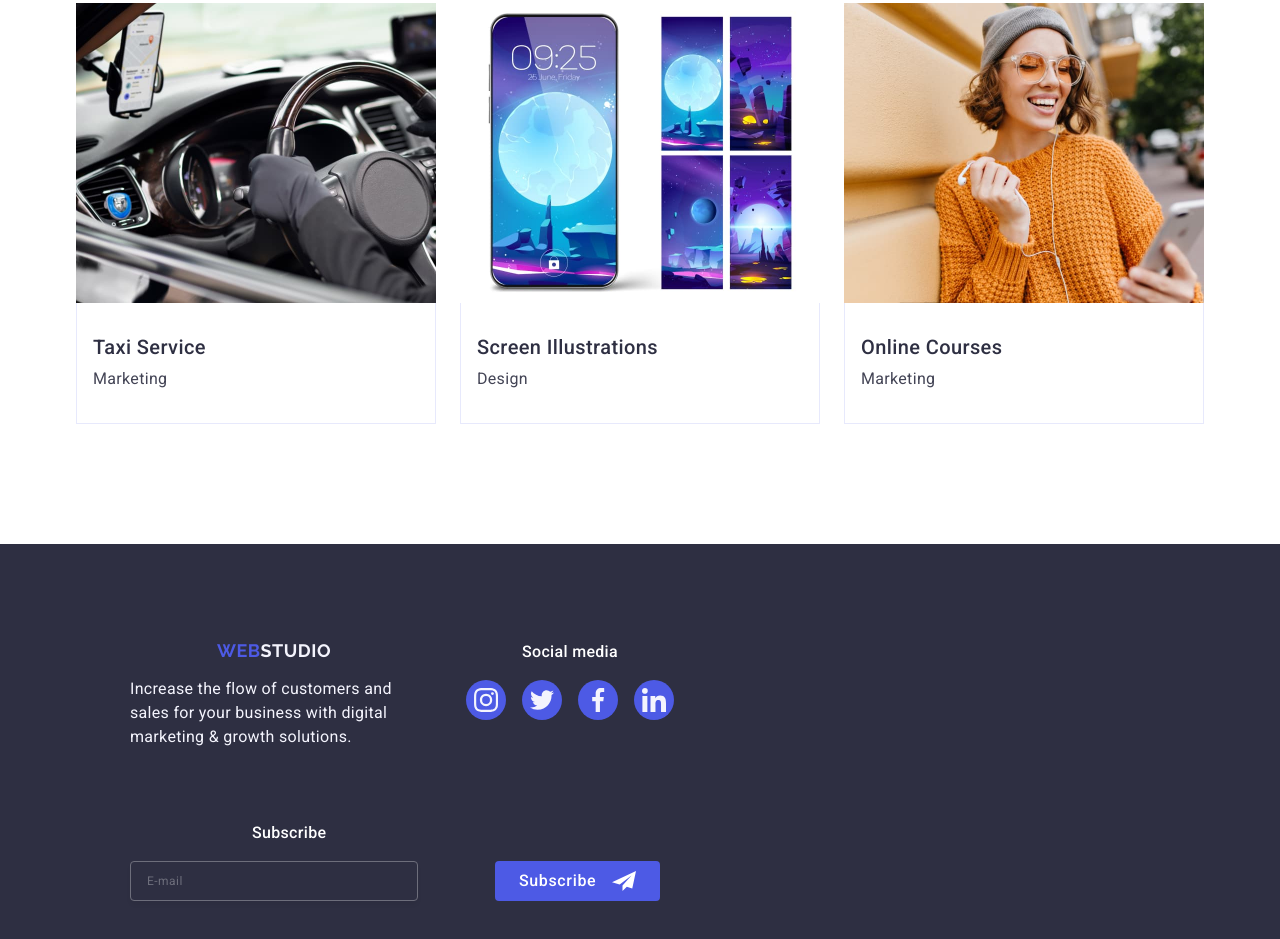
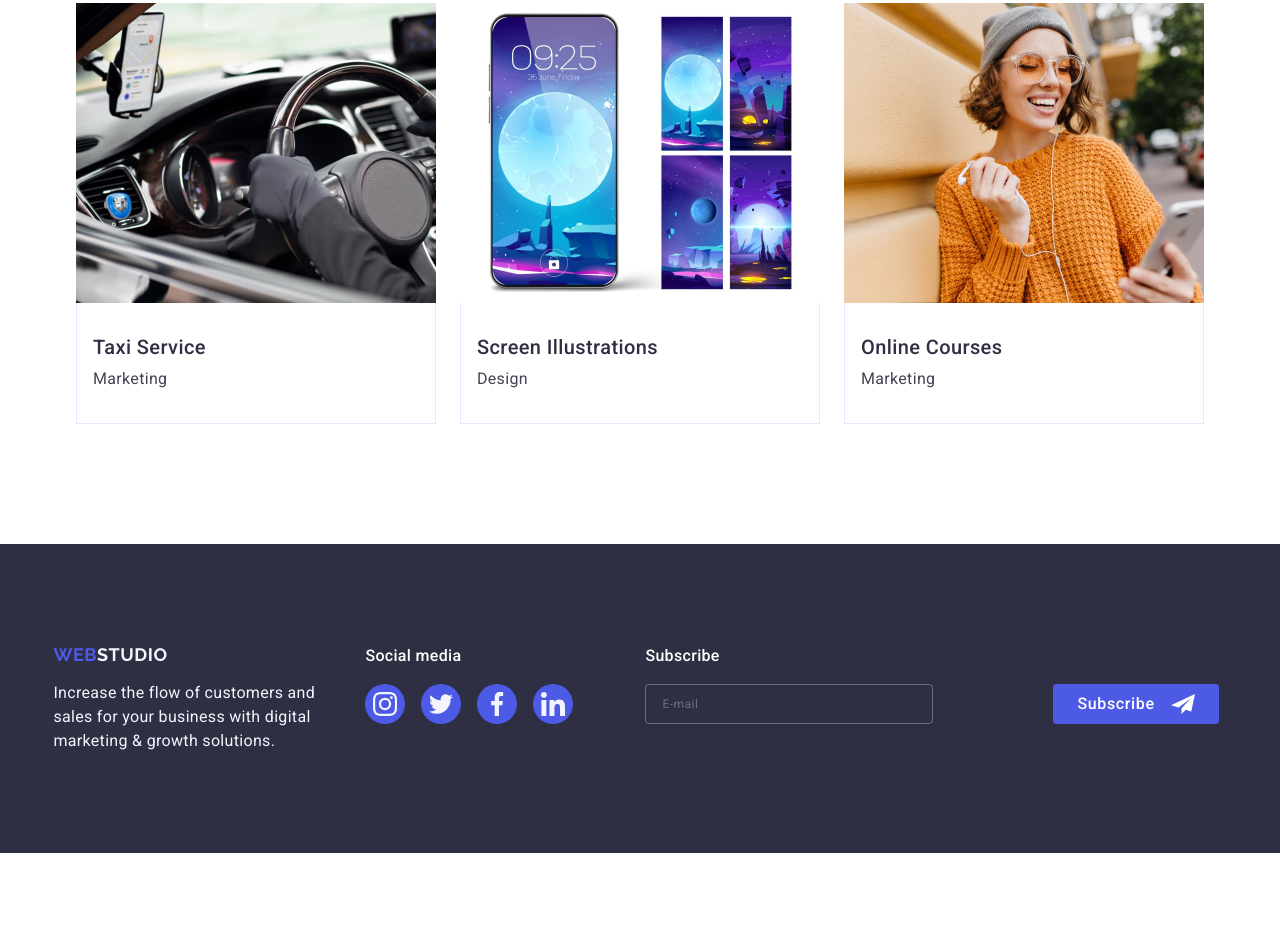
Before and after one commit to Olena2583/goit-markup-hw-06, a plain HTML site: page index.html in a window 1280 px wide. Shown: the part 2827-3766 px from the top of the page. After the commit the page ends 3680 px from the top, so only its background shows below. Drawn offline with nearby package versions, Linux system fonts and the light colour scheme.

Commit message:
add footer dektop

```diff
--- a/css/styles.css
+++ b/css/styles.css
@@ -776,23 +776,19 @@ input {
 
 /* footer MOBILE */
 
-.footer {
+.footer-logo {
   padding-top: 96px;
   padding-bottom: 96px;
   background: #2e2f42;
-  min-width: 768px;
-}
-
-.footer-logo-text {
   display: flex;
   flex-direction: column;
   justify-content: center;
-  align-items: center;
-  max-width: 320px;
-  margin-bottom: 72px;
+  gap: 72px;
 }
 
 .footer-logo-link {
+  display: inline-block;
+  margin-left: 86px;
   font-family: 'Raleway', sans-serif;
   font-weight: 700;
   font-size: 18px;
@@ -819,12 +815,12 @@ input {
   color: #f4f4fd;
   margin-top: 16px;
   width: 288px;
+  margin-bottom: 72px;
 }
 
 .footer-icon {
   display: flex;
   flex-direction: column;
-  align-items: center;
   justify-content: center;
   margin-bottom: 72px;
 }
@@ -836,10 +832,12 @@ input {
   letter-spacing: 0.02em;
   color: #fff;
   margin-bottom: 16px;
+  margin-left: 112px;
 }
 
 .footer-icons-social {
   display: flex;
+  justify-content: center;
   gap: 16px;
 }
 
@@ -877,7 +875,6 @@ input::placeholder {
   display: flex;
   flex-direction: column;
   justify-content: center;
-  align-items: center;
 }
 
 .footer-form-text {
@@ -888,7 +885,6 @@ input::placeholder {
   color: #fff;
   margin-bottom: 16px;
   margin-left: 122px;
-  margin-right: 123px;
 }
 
 .footer-form-maile {
@@ -945,45 +941,80 @@ input::placeholder {
 
 /* TABLET footer*/
 @media screen and (min-width: 768px) {
-  .footer {
+  .footer-logo {
+    padding-top: 96px;
+    padding-bottom: 96px;
     padding-left: 108px;
+    padding-right: 164px;
   }
   .footer-tablet {
     display: flex;
-    align-items: flex-start;
+    align-items: baseline;
+    row-gap: 72px;
+  }
+  .footer-logo-text {
+    display: flex;
+    flex-direction: column;
+  }
+  .footer-logo-link {
+    margin-left: 0;
+  }
+  .footer-icon {
+    display: flex;
+    flex-direction: column;
+    margin-bottom: 0;
+  }
+  .footer-social-media {
+    margin-left: 0;
+  }
+  .footer-tablet {
+    display: flex;
+    flex-direction: row;
     gap: 24px;
   }
-  .footer-form {
-    display: block;
+  .footer-form-text {
+    margin-left: 0;
   }
-  .footer-logo-text {
-    margin-right: 24px;
-  }
-  .footer-form-icon {
-    fill: #fff;
+  .footer-text {
+    margin-bottom: 0;
   }
 
+  .footer-form-button {
+    margin-left: 0;
+    margin-right: 0;
+  }
+  .footer-form-maile {
+    margin-bottom: 0;
+  }
   .footer-form-buttom {
     display: flex;
-    justify-content: flex-start;
+    flex-direction: row;
+    gap: 24px;
   }
 }
 
 /* DESKTOP footer */
 
-.footer-logo-text @media screen and (min-width: 1158px) {
-  .footer {
+@media screen and (min-width: 1158px) {
+  .footer-logo {
     padding-top: 100px;
     padding-bottom: 100px;
+    padding-left: 156px;
+    display: flex;
+    flex-direction: row;
+    max-width: 1440px;
+    align-items: baseline;
+  }
+
+  .footer-form-buttom {
+    display: flex;
+    flex-direction: row;
+    gap: 120px;
   }
   .footer-form {
     margin-left: auto;
   }
-  .footer-form-buttom {
-    display: flex;
-    gap: 24px;
-  }
-  .footer-form {
+  .footer-tablet {
   }
 }
 /* modal */
--- a/index.html
+++ b/index.html
@@ -420,11 +420,17 @@
             </li>
             <li class="item-portfolio">
               <div class="portfolio-project-cart">
-                <img class="portfolio-picture"/
-                serset="./images/portfolio/cashless-payment.jpg
-                1x,./images/portfolio/cashless-payment@2x.jpg 2x"
-                src="./images/portfolio/cashless-payment.jpg"
-                alt="cashless-payment" width="360" height="300" />
+                <img
+                  class="portfolio-picture"
+                  srcset="
+                    ./images/portfolio/cashless-payment.jpg    1x,
+                    ./images/portfolio/cashless-payment@2x.jpg 2x
+                  "
+                  src="./images/portfolio/cashless-payment.jpg"
+                  alt="cashless-payment"
+                  width="360"
+                  height="300"
+                />
                 <p class="portfolio-overflow">
                   14 Stylish and User-Friendly App Design Concepts · Task
                   Manager App · Calorie Tracker App · Exotic Fruit Ecommerce App
@@ -487,6 +493,10 @@
             <li class="item-portfolio">
               <div class="portfolio-project-cart">
                 <img
+                  srcset="
+                    ./images/portfolio/screen-illustrations.jpg   1x,
+                    ./images/portfolio/screenillustrations@2x.jpg 2x
+                  "
                   class="portfolio-picture"
                   src="./images/portfolio/screen-illustrations.jpg"
                   alt="screen-illustrations"
@@ -533,6 +543,8 @@
       </section>
     </main>
 
+    <!-- FOOTER -->
+
     <footer class="footer">
       <div class="container footer-logo">
         <div class="footer-tablet">
@@ -546,6 +558,7 @@
               digital marketing &#x26; growth solutions.
             </p>
           </div>
+
           <div class="footer-icon">
             <p class="footer-social-media">Social media</p>
             <ul class="footer-icons-social">
@@ -584,6 +597,7 @@
         <!-- form -->
         <div class="footer-form">
           <p class="footer-form-text">Subscribe</p>
+          <div class="footer-form-sub"></div>
           <form class="footer-form-buttom">
             <label class="foter-form-input"
               ><input
```
